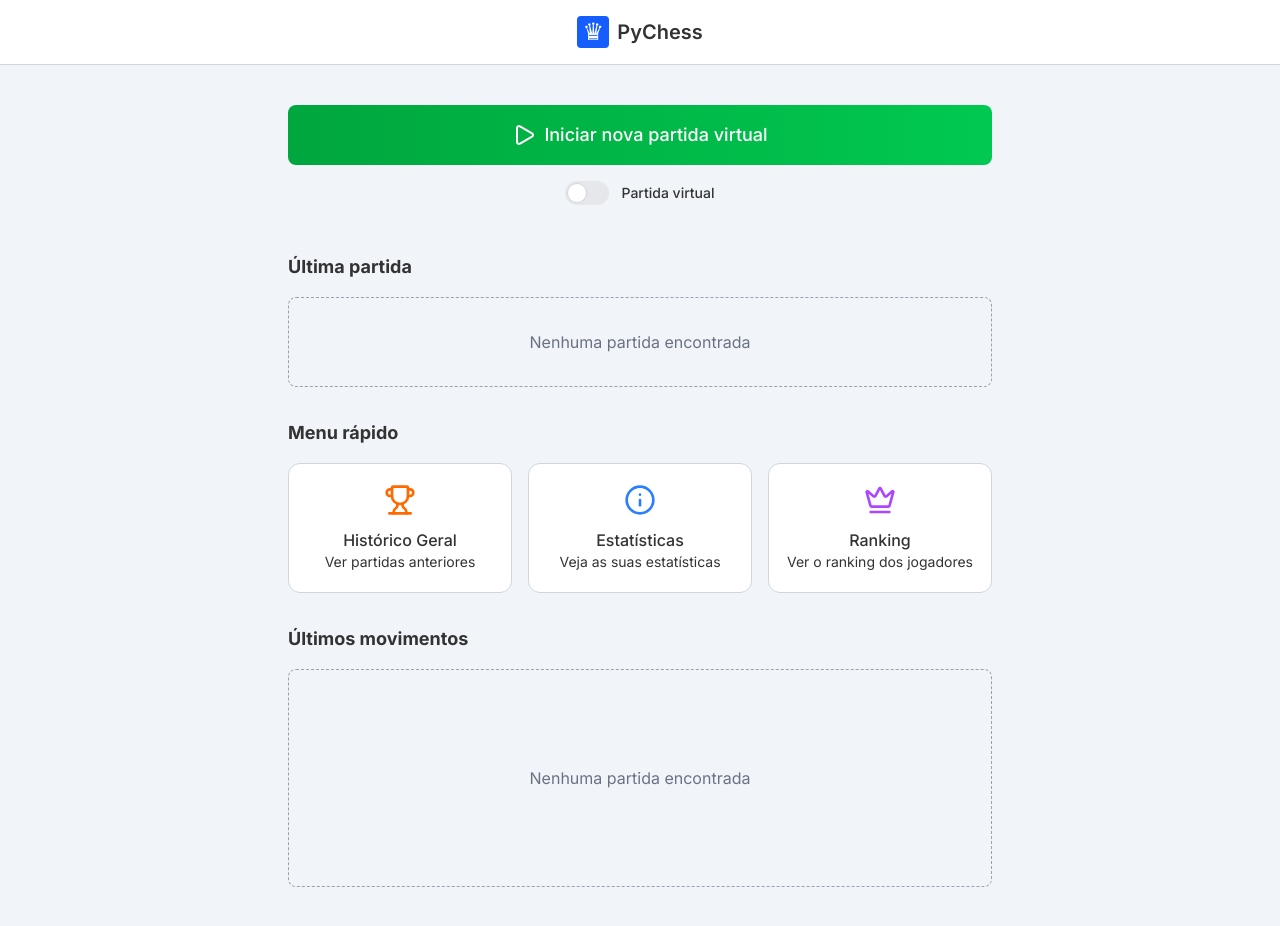
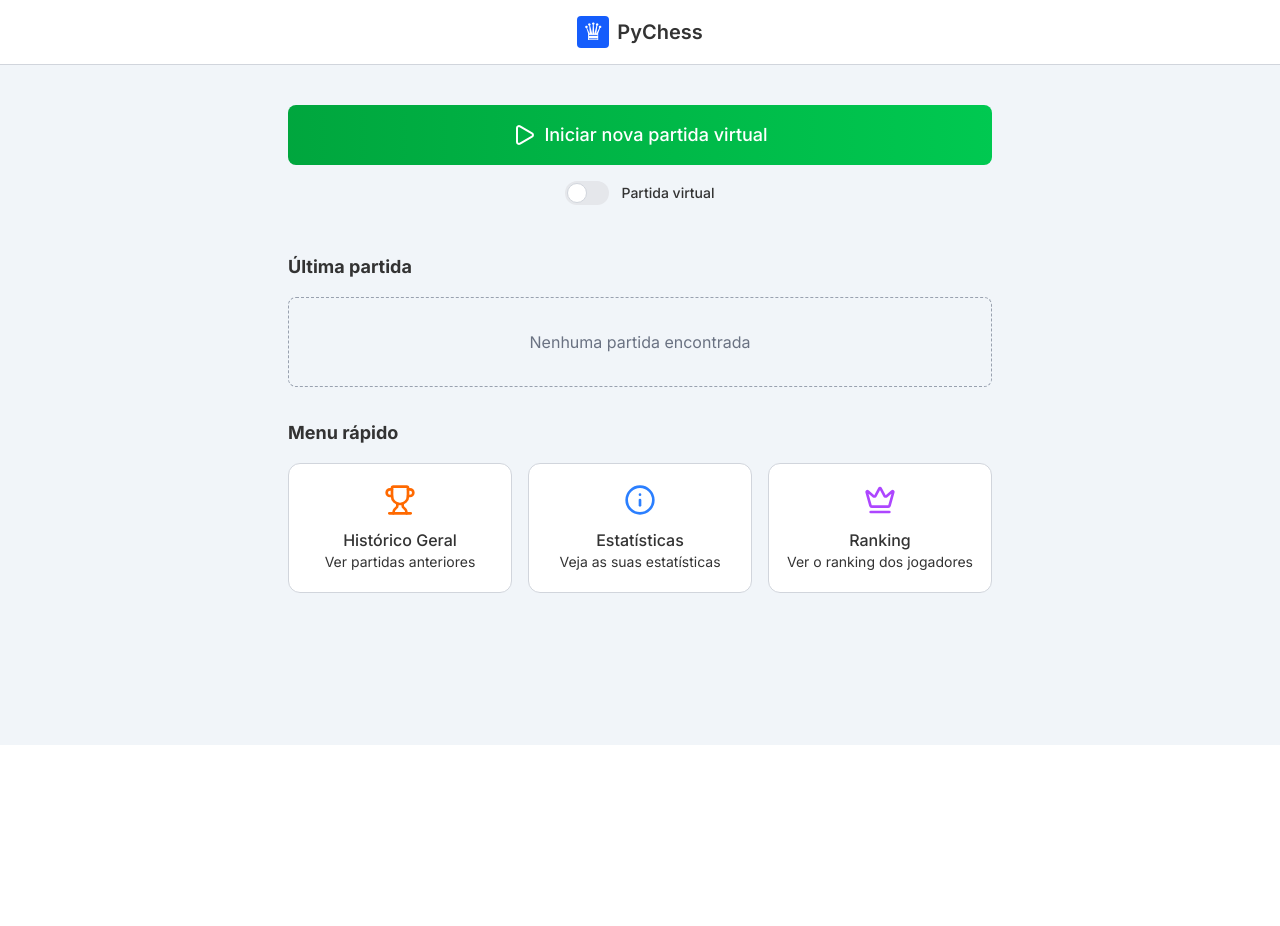
Before and after one commit to pineappletechnology-dev/Pychess-Front, a Next.js app: page /game in a window 1280 px wide. Shown: the top 926 px of the page. After the commit the page ends 800 px from the top, so only its background shows below. Built offline with nearby package versions, Linux system fonts and the light colour scheme; no server answers; sample sign-in values are in the browser's storage.

Commit message:
escondendo a tela de ultimos movimentos

```diff
--- a/src/app/game/page.tsx
+++ b/src/app/game/page.tsx
@@ -171,8 +171,8 @@ export default function Game() {
                     </div>
                 </div>
                 <div className='pt-8'>
-                    <p className='text-lg font-bold'>Últimos movimentos</p>
-                    <GamePreview hasOngoingGame={hasOngoingGame} />
+                    {/* <p className='text-lg font-bold'>Últimos movimentos</p>
+                    <GamePreview hasOngoingGame={hasOngoingGame} /> */}
                 </div>
             </div>
         </div>
```
